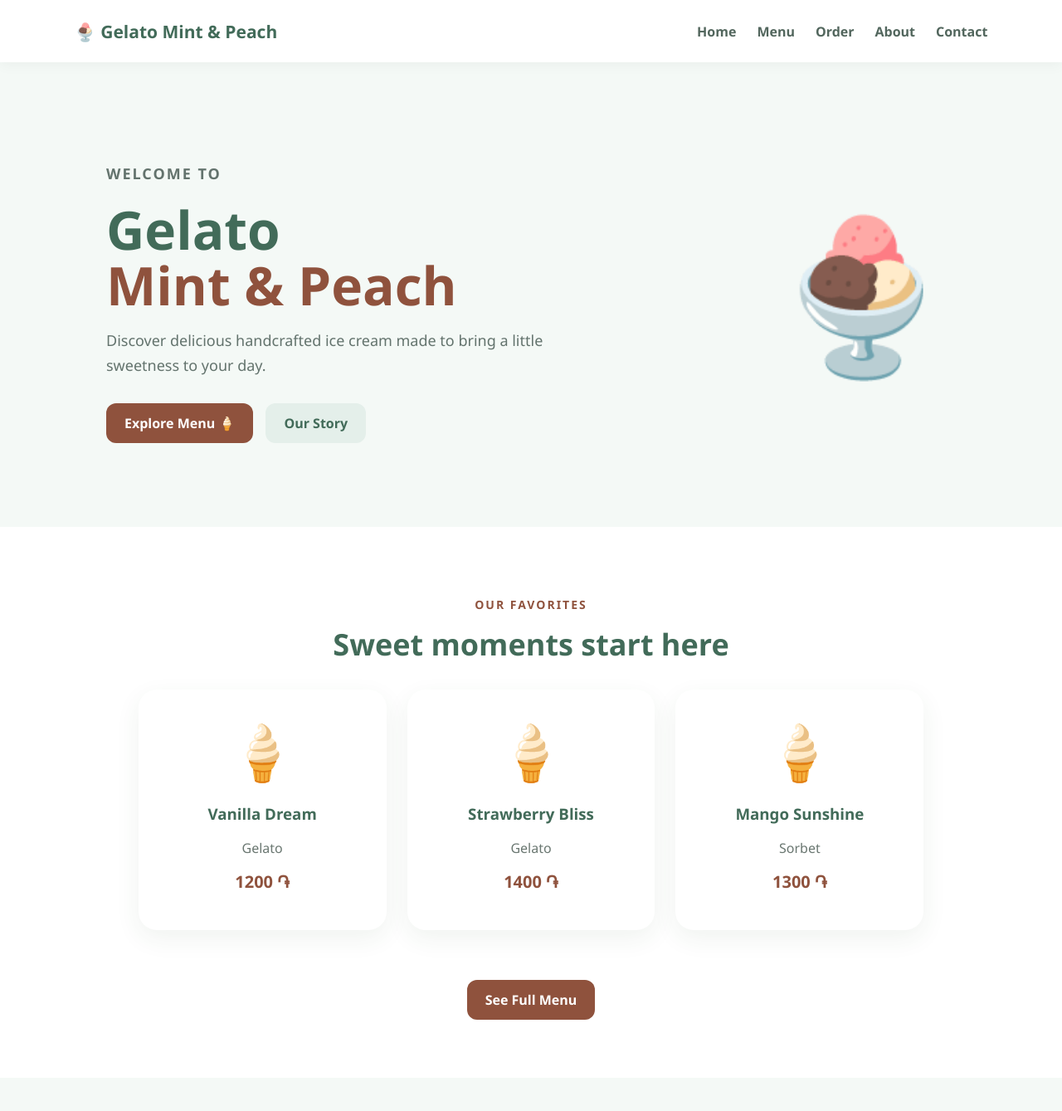
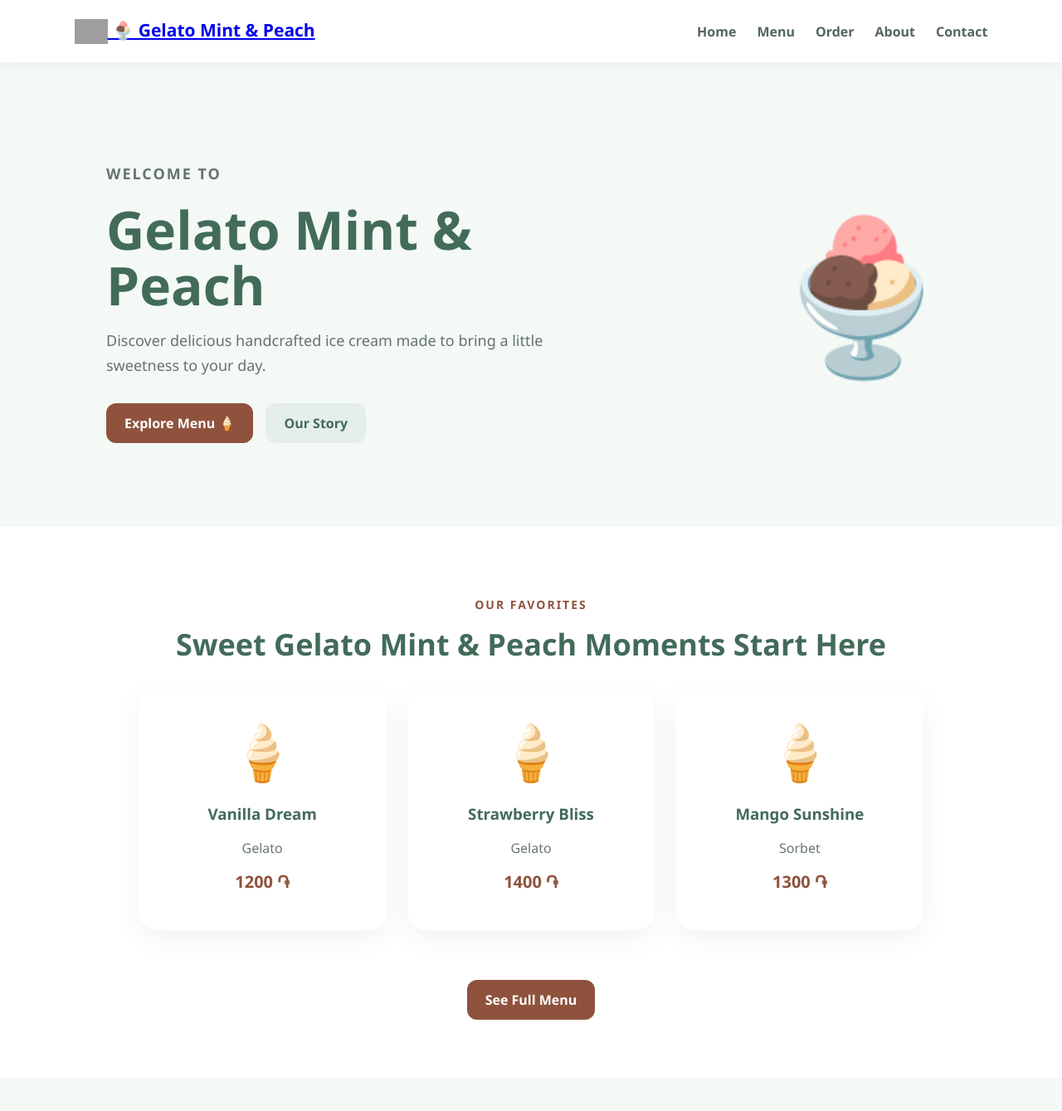
Before and after one commit to Annaryer/gelato_mint_peach, a FastAPI app: page / in a window 1280 px wide. Shown: the top 1339 px of the page at 83% size. Run offline with FastAPI, Linux system fonts and the light colour scheme; data comes from the database, SQL or seed files in the repository; grey boxes are pictures that could not be loaded.

Commit message:
improvement

```diff
--- a/Templates/index.html
+++ b/Templates/index.html
@@ -35,7 +35,13 @@
 <body>
 
 <nav>
-    <div class="nav-logo">🍨 Gelato Mint & Peach</div>
+   <div class="nav-logo">
+        <!-- Атрибут alt для логотипа -->
+        <a href="/">
+            <img src="/Static/logo.png" alt="Gelato Mint & Peach Logo" style="height: 30px; vertical-align: middle;" onError="this.style.display='none'">
+            🍨 Gelato Mint & Peach
+        </a>
+    </div>
 
     <div class="nav-links">
         <a href="/">Home</a>
@@ -51,8 +57,7 @@
     <div class="hero-text">
         <p class="small-title">WELCOME TO</p>
         <h1>
-            Gelato
-            <span>Mint & Peach</span>
+           Gelato Mint & Peach
         </h1>
 
         <p>
@@ -76,7 +81,7 @@
 </section>
 <section class="home-section">
     <p class="small-title">OUR FAVORITES</p>
-    <h2>Sweet moments start here</h2>
+    <h2>Sweet Gelato Mint & Peach Moments Start Here</h2>
     <div class="icecream-grid">
         {% for icecream in icecreams[:3] %}
         <div class="ice-card">
```
